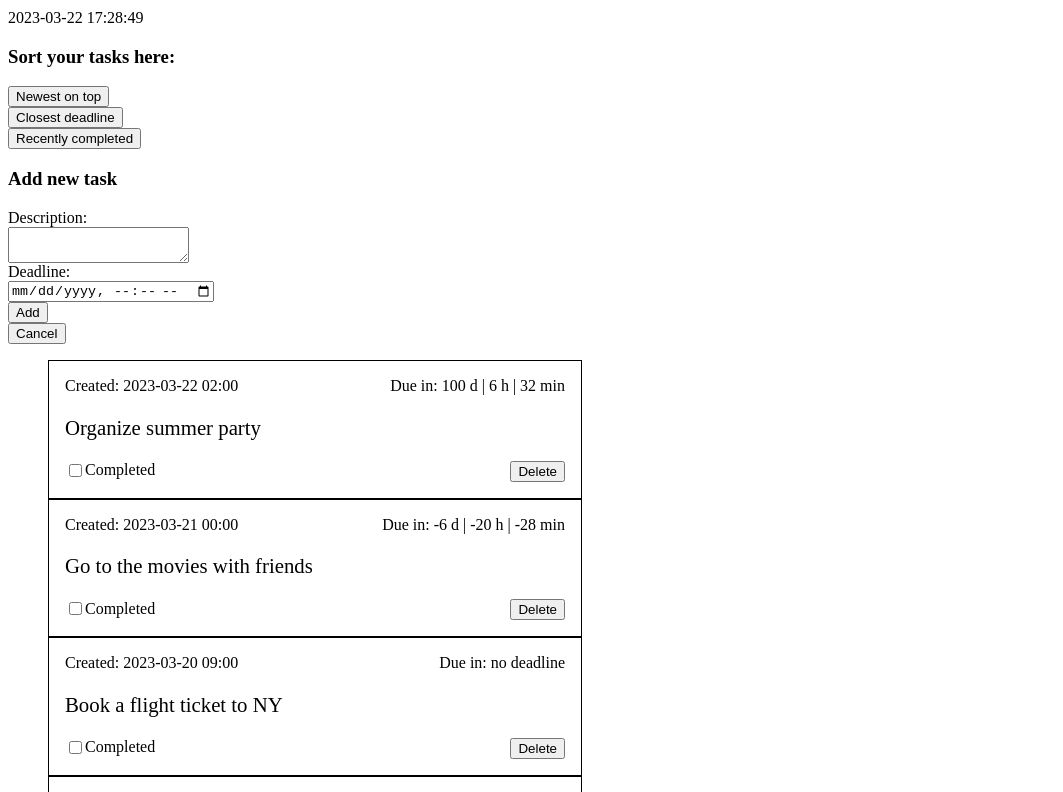
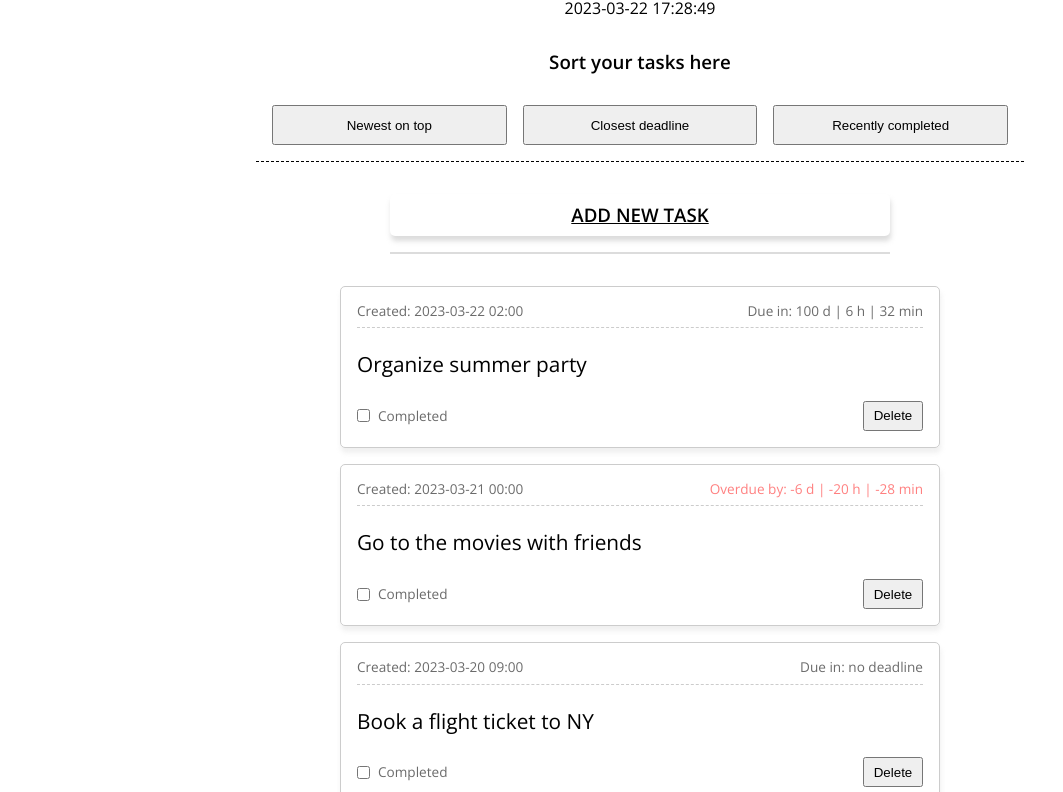
Before and after one commit to giedrius-tumosa/visma-todo-app-20230321, a plain HTML site: page index.html in a window 1280 px wide. Shown: the part 71-863 px from the top of the page, without its empty margins (0-1063 px from the left). Drawn offline with nearby package versions, Linux system fonts and the light colour scheme.

Commit message:
main styling completed

```diff
--- a/scripts/components/ConfirmationWindow.js
+++ b/scripts/components/ConfirmationWindow.js
@@ -66,8 +66,6 @@ export default class ConfirmationWindow {
       const modal = document.querySelector(".overlayContainer");
       modal?.remove();
     });
-
-
     return this.overlayContainer;
   }
 }
--- a/scripts/components/FormAddNewTask.js
+++ b/scripts/components/FormAddNewTask.js
@@ -110,13 +110,30 @@ export default class FormAddNewTask {
     });
 
     // Cancel form event
+    this.buttonCancel.addEventListener("click", () => {
+      const form = document.querySelector(".formAddNewTask");
+      form.classList.remove("form--expand");
+    });
 
-    this.buttonCancel.addEventListener("click", () => {
-      // TODO: add form hide and expand animation
+    // Text area min char error
+    this.descriptionInput.addEventListener("input", (e) => {
+      let value = e.target.value;
+      this.errorMsg = document.createElement("p");
+      if (value.length >= 160) {
+        this.errorMsg.setAttribute("class", "formErrorMsg");
+        text = document.createTextNode(`*No more than 160 characters allowed`);
+        this.errorMsg.append(text);
+        this.descriptionContainer.append(this.errorMsg);
+        this.errorMsg.classList.add("overdue");
+      }
+      if (value.length < 160) {
+        document.querySelector(".formErrorMsg")?.remove();
+      }
     });
+
     return this.form;
   }
-
+  // Generates random id
   newId(array) {
     let id;
     let guard = 0;
--- a/scripts/components/NewTaskSection.js
+++ b/scripts/components/NewTaskSection.js
@@ -27,7 +27,12 @@ export default class NewTaskSection {
     const formAddNewTask = new FormAddNewTask();
     this.formSection.append(formAddNewTask.render());
 
+    // Event listeners
 
+    this.addNewTaskTitle.addEventListener("click", () => {
+      const form = document.querySelector(".formAddNewTask");
+      form.classList.toggle("form--expand");
+    });
 
     return this.newTaskSection;
   }
--- a/scripts/components/SortPanelSection.js
+++ b/scripts/components/SortPanelSection.js
@@ -11,7 +11,7 @@ export default class SortPanelSection {
     // Heading
 
     this.sortHeading = document.createElement("h3");
-    let text = document.createTextNode("Sort your tasks here:");
+    let text = document.createTextNode("Sort your tasks here");
     this.sortHeading.append(text);
     this.sortPanelSection.append(this.sortHeading);
 
--- a/scripts/components/Task.js
+++ b/scripts/components/Task.js
@@ -34,18 +34,29 @@ export default class Task {
     this.createdOn.append(text);
     this.headerContentWrap.append(this.createdOn);
 
+    // Deadline
+
+    const today = new Date().toLocaleString("lt").slice(0, 16);
+    const isOverdue = new Date(this.props.deadline).getTime() < new Date(today);
+
     this.deadline = document.createElement("span");
     this.deadline.setAttribute("class", "taskCard__deadline");
+
 
     if (this.props.isCompleted) {
       text = document.createTextNode(`Due in: task already completed`);
     }
     if (!this.props.isCompleted) {
-      const today = new Date().toLocaleString("lt").slice(0, 16);
       text = document.createTextNode(
-        `Due in: ${dateDifference(this.props.deadline, today)}`
+        `${isOverdue ? "Overdue by:" : "Due in:"} ${this.dateDifference(this.props.deadline, today)}`
       );
+
     }
+
+    // Change style if overdue and not completed
+    (isOverdue && !this.props.isCompleted) ?
+      this.deadline.classList.add("overdue") :
+      this.deadline.classList.remove("overdue");
 
     this.deadline.append(text);
     this.headerContentWrap.append(this.deadline);
@@ -127,27 +138,13 @@ export default class Task {
     // Delete button
 
     this.deleteButton.addEventListener("click", (e) => {
-
       const app = document.querySelector("#app");
       app.prepend(new ConfirmationWindow(this.props.description, this.props.id).render());
-
-
-
-
-
-      // const taskData = JSON.parse(sessionStorage.getItem("todoAppData"));
-      // const newTaskData = { tasks: taskData.tasks.filter(task => task.id !== this.props.id) };
-
-      // sessionStorage.setItem("todoAppData", JSON.stringify(newTaskData));
-      // const taskSection = document.querySelector(".main__taskSection");
-      // taskSection.append(taskList.render());
     });
 
     return this.taskCard;
   }
-}
-
-function dateDifference(date1, date2) {
+  dateDifference(date1, date2) {
     // Date difference in miliseconds
     const dateDifference = new Date(date1) - new Date(date2);
 
@@ -161,7 +158,6 @@ function dateDifference(date1, date2) {
     const minutesLeft = Math.trunc(
       ((dateDifference - (daysLeft * 1000 * 3600 * 24)) - hoursLeft * 1000 * 3600) / 1000 / 60
     );
-
-
     return !(date1 && date2) ? `no deadline` : `${daysLeft} d | ${hoursLeft} h | ${minutesLeft} min`;
   }
+}
--- /dev/null
+++ b/styles/addNewTaskSection.css
@@ -0,0 +1,72 @@
+.addNewTaskSection {
+  text-align: center;
+  display: grid;
+  grid-template-columns: min(500px, 100%);
+  place-content: center;
+  gap: 1rem;
+}
+
+.formAddNewTask {
+  padding: 0rem;
+  display: flex;
+  flex-direction: column;
+  gap: 1.5rem;
+  max-height: 0;
+  overflow: hidden;
+  transition: all 0.5s ease-in-out;
+  border: 1px solid #b3b3b375;
+}
+
+.newTaskSection__title {
+  border-radius: 5px;
+  padding-block: 0.6rem;
+  cursor: pointer;
+  text-decoration: underline;
+  text-transform: uppercase;
+  box-shadow: 1px 5px 5px #b3b3b375;
+}
+
+.newTaskSection__title:hover {
+  background-image: linear-gradient(to right, #fff, #e0e0e0, #fff);
+}
+
+.formAddNewTask :is(textarea, label) {
+  width: 100%;
+}
+
+.formAddNewTask :is(textarea, input) {
+  padding: 0.5rem;
+  border: 1px solid #cccccc;
+  border-radius: 5px;
+  box-shadow: 1px 5px 5px #b3b3b331;
+}
+
+.formAddNewTask label {
+  margin-bottom: 0.5rem;
+}
+
+#descriptionInput {
+  min-height: 6em;
+  font-size: 1rem;
+}
+
+#deadlineInput {
+  margin: 0 auto;
+  min-height: 2em;
+  font-size: 1rem;
+  width: min(300px, 100%);
+}
+
+.formButtonContainer {
+  display: flex;
+  flex-wrap: wrap;
+  gap: 2rem;
+  justify-content: center;
+}
+
+/* Form expand logic */
+
+.form--expand {
+  padding: 1rem;
+  max-height: 1000px;
+}
--- /dev/null
+++ b/styles/common.css
@@ -0,0 +1,34 @@
+/* External import */
+@import url("https://fonts.googleapis.com/css2?family=Open+Sans:wght@300;400;600&display=swap");
+
+body {
+  font-family: "Open Sans", sans-serif;
+  min-height: 100vh;
+  padding: 1rem 2rem;
+  display: flex;
+  justify-content: center;
+  line-height: 1.2;
+}
+
+#app {
+  position: relative;
+  width: min(768px, 100%);
+}
+
+.pageWrapper {
+  display: flex;
+  flex-direction: column;
+  gap: 1rem;
+}
+
+.main--global {
+  display: flex;
+  flex-direction: column;
+  gap: 2rem;
+}
+
+button {
+  width: min(60px, 100%);
+  height: 30px;
+  cursor: pointer;
+}
--- /dev/null
+++ b/styles/header.css
@@ -0,0 +1,7 @@
+.header__heroHeading {
+  text-align: center;
+  text-transform: uppercase;
+}
+.header__heroHeading > * {
+  margin-bottom: 1rem;
+}
--- a/styles/main.css
+++ b/styles/main.css
@@ -1,87 +1,8 @@
-/* * {
-  margin: 0;
-  padding: 0;
-  box-sizing: border-box;
-} */
-
-.taskCard {
-  border: 1px solid black;
-  padding: 1rem;
-  max-width: 500px;
-}
-.taskCard__header .contentWrap {
-  display: flex;
-  justify-content: space-between;
-}
-
-.taskCard__footer .contentWrap {
-  display: flex;
-  justify-content: space-between;
-}
-
-.taskCard_description {
-  font-size: 1.3rem;
-}
-
-.inputIsCompletedWrapper {
-  display: flex;
-  align-items: center;
-}
-
-/* ********* */
-
-ul {
-  list-style-type: none;
-}
-
-/* is Completed */
-
-.taskCard--completed {
-  text-decoration: line-through;
-}
-
-/* form */
-input,
-textarea,
-button,
-label {
-  display: block;
-}
-
-/* Modal */
-
-#app {
-  position: relative;
-}
-
-.overlayContainer {
-  background-color: #bbd4d4dc;
-  display: flex;
-  justify-content: center;
-  align-items: center;
-  position: fixed;
-  top: 0;
-  left: 0;
-  z-index: 10;
-  width: 100%;
-  height: 100vh;
-}
-.contentContainer {
-  border-radius: 5px;
-  width: min(600px, 100%);
-  padding: 1rem;
-  background-color: #f5f5f5;
-  text-align: center;
-}
-
-.confirmationButtons {
-  display: flex;
-  flex-wrap: wrap;
-  gap: 2rem;
-  justify-content: center;
-  align-items: center;
-}
-
-.confirmationButtons button {
-  width: min(60px, 100%);
-}
+@import "./reset.css";
+@import "./common.css";
+@import "./taskList.css";
+@import "./taskCard.css";
+@import "./modal.css";
+@import "./addNewTaskSection.css";
+@import "./sortPanelSection.css";
+@import "./header.css";
--- /dev/null
+++ b/styles/modal.css
@@ -0,0 +1,31 @@
+.overlayContainer {
+  background-color: #bbd4d4dc;
+  display: flex;
+  justify-content: center;
+  align-items: center;
+  position: fixed;
+  top: 0;
+  left: 0;
+  z-index: 10;
+  width: 100%;
+  height: 100vh;
+}
+.contentContainer {
+  border-radius: 5px;
+  width: min(600px, 100%);
+  padding: 1rem;
+  background-color: #f5f5f5;
+  text-align: center;
+}
+
+.confirmationButtons {
+  display: flex;
+  flex-wrap: wrap;
+  gap: 2rem;
+  justify-content: center;
+  align-items: center;
+}
+
+.confirmationButtons button {
+  width: min(60px, 100%);
+}
--- /dev/null
+++ b/styles/reset.css
@@ -0,0 +1,15 @@
+* {
+  margin: 0;
+  padding: 0;
+  box-sizing: border-box;
+  /* border: 1px solid purple; */
+}
+ul {
+  list-style-type: none;
+}
+input,
+textarea,
+button,
+label {
+  display: block;
+}
--- /dev/null
+++ b/styles/sortPanelSection.css
@@ -0,0 +1,21 @@
+.sortPanelSection {
+  text-align: center;
+  display: flex;
+  flex-direction: column;
+  gap: 1rem;
+}
+.sortButtonContainer {
+  padding: 1rem;
+  display: flex;
+  flex-wrap: wrap;
+  gap: 1rem;
+  justify-content: center;
+  border-bottom: 1px dashed #000;
+}
+
+.sortButtonContainer button {
+  flex: 1;
+  min-width: fit-content;
+  padding: 10px;
+  min-height: 40px;
+}
--- /dev/null
+++ b/styles/taskCard.css
@@ -0,0 +1,64 @@
+.taskCard {
+  border: 1px solid #cccccc;
+  padding: 1rem;
+  width: min(600px, 100%);
+  border-radius: 5px;
+  box-shadow: 1px 5px 5px #b3b3b331;
+  margin: 0 auto;
+}
+
+.taskCard > *:not(:last-child) {
+  margin-bottom: 1.5rem;
+}
+.taskCard__header {
+  border-bottom: 1px dashed #cccccc;
+  padding-bottom: 0.5rem;
+}
+
+.taskCard__header .contentWrap {
+  display: flex;
+  flex-direction: column;
+  justify-content: space-between;
+  gap: 1rem;
+  font-size: 0.85rem;
+  color: #6b6b6b;
+  text-align: center;
+}
+.inputIsCompletedWrapper {
+  font-size: 0.85rem;
+  color: #6b6b6b;
+  display: flex;
+  gap: 0.5rem;
+}
+
+.taskCard__footer .contentWrap {
+  display: flex;
+  justify-content: space-between;
+  align-items: center;
+}
+
+.taskCard_description {
+  font-size: 1.3rem;
+  word-break: break-word;
+}
+
+.inputIsCompletedWrapper {
+  display: flex;
+  align-items: center;
+}
+
+.taskCard--completed {
+  text-decoration: line-through;
+}
+
+/* Util */
+.overdue {
+  color: #ff8080;
+}
+
+@media screen and (min-width: 540px) {
+  .taskCard__header .contentWrap {
+    flex-direction: row;
+    text-align: start;
+  }
+}
--- /dev/null
+++ b/styles/taskList.css
@@ -0,0 +1,5 @@
+.taskList {
+  display: flex;
+  flex-direction: column;
+  gap: 1rem;
+}
```
Also changed, not shown: scripts/main.js (+4 -31 lines). Lines whose indentation alone changed are shown as unchanged.
